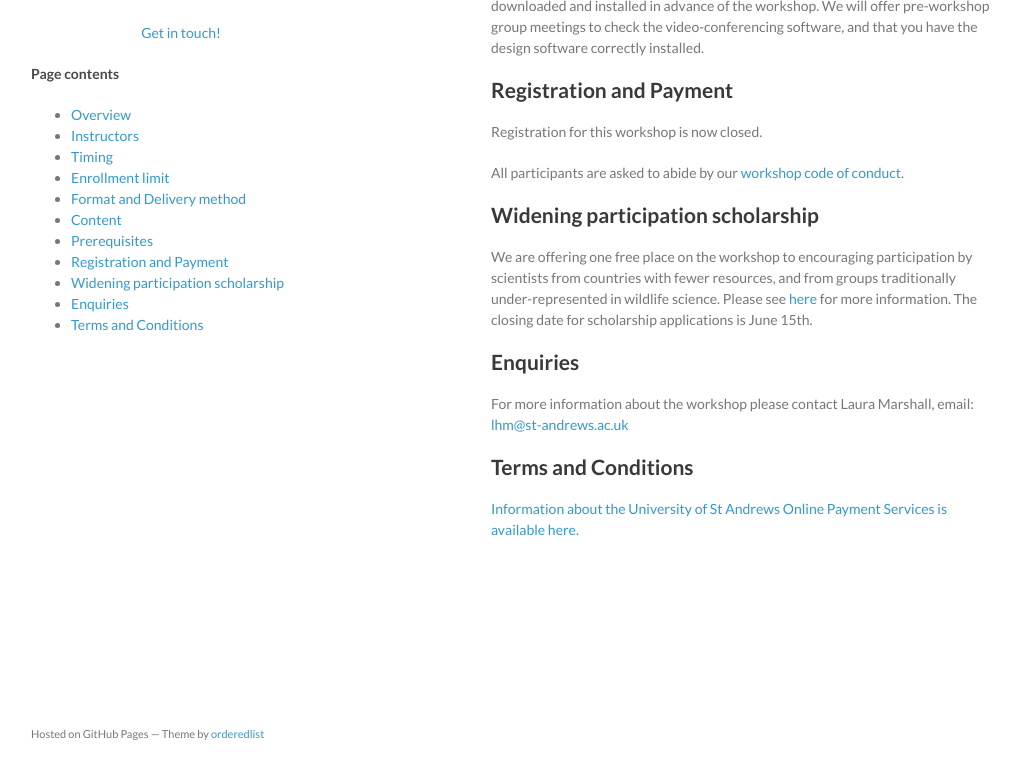
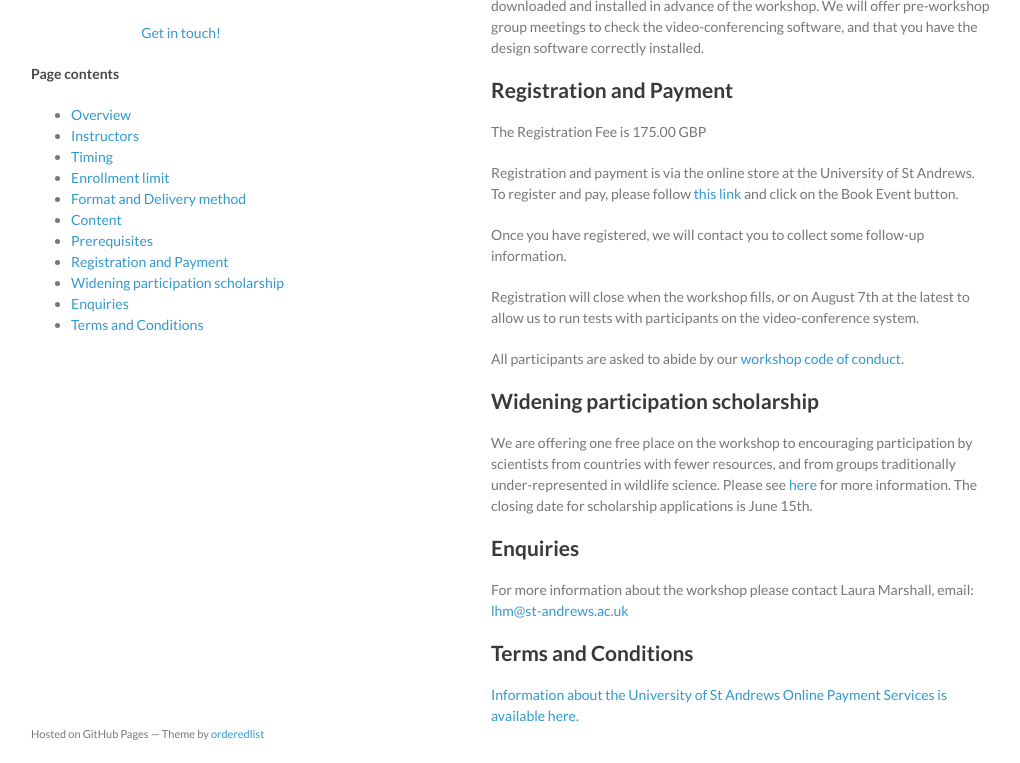
Before and after one commit to distanceworkshops/distanceworkshops.github.io, a Jekyll site: the page built from design-sept-2021.md, in a window 1280 px wide and 900 px high, scrolled down 1729 px, cut to the strip 137-900 px from the top of the window. Shown: the whole strip, without its empty margins (129-1149 px from the left). Built offline with Jekyll 4.4.1, drawn with Linux system fonts in a browser that asks for light colours.

Commit message:
Re-open registration

```diff
--- a/design-sept-2021.md
+++ b/design-sept-2021.md
@@ -47,15 +47,15 @@
 
 ## Registration and Payment
 
-Registration for this workshop is now closed.
+<!--Registration for this workshop is now closed.-->
 
-<!--The Registration Fee is 175.00 GBP
+The Registration Fee is 175.00 GBP
 
 Registration and payment is via the online store at the University of St Andrews. To register and pay, please follow [this link](https://onlineshop.st-andrews.ac.uk/conferences-and-events/events/creem/online-workshop-a-practical-guide-to-distance-sampling-survey-design-simulation-13th16th-sept-21) and click on the Book Event button.
 
 Once you have registered, we will contact you to collect some follow-up information.
 
-Registration will close when the workshop fills, or on July 30th at the latest to allow us to run tests with participants on the video-conference system.-->
+Registration will close when the workshop fills, or on August 7th at the latest to allow us to run tests with participants on the video-conference system.
 
 All participants are asked to abide by our [workshop code of conduct](code-of-conduct).
 
```
